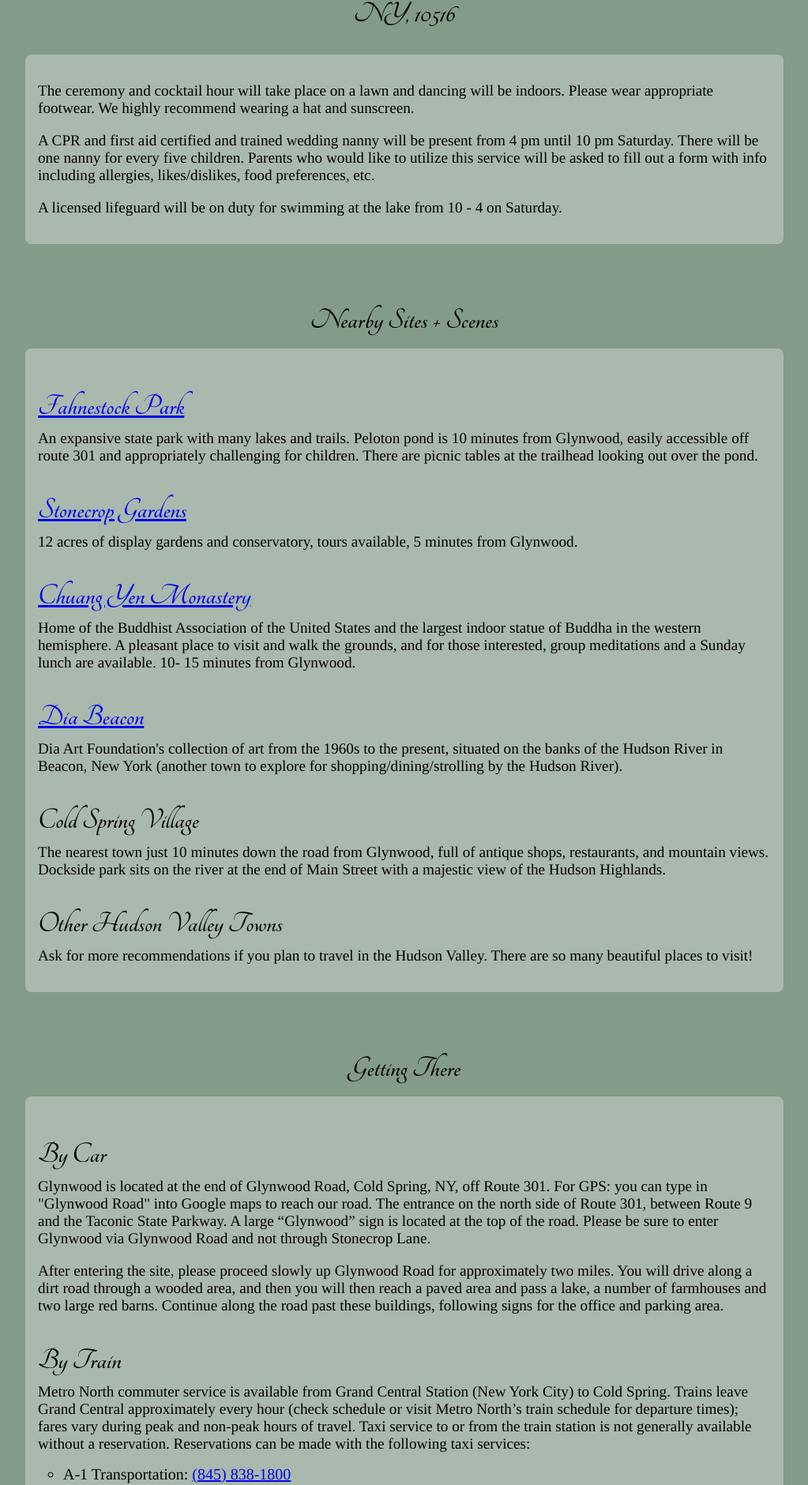
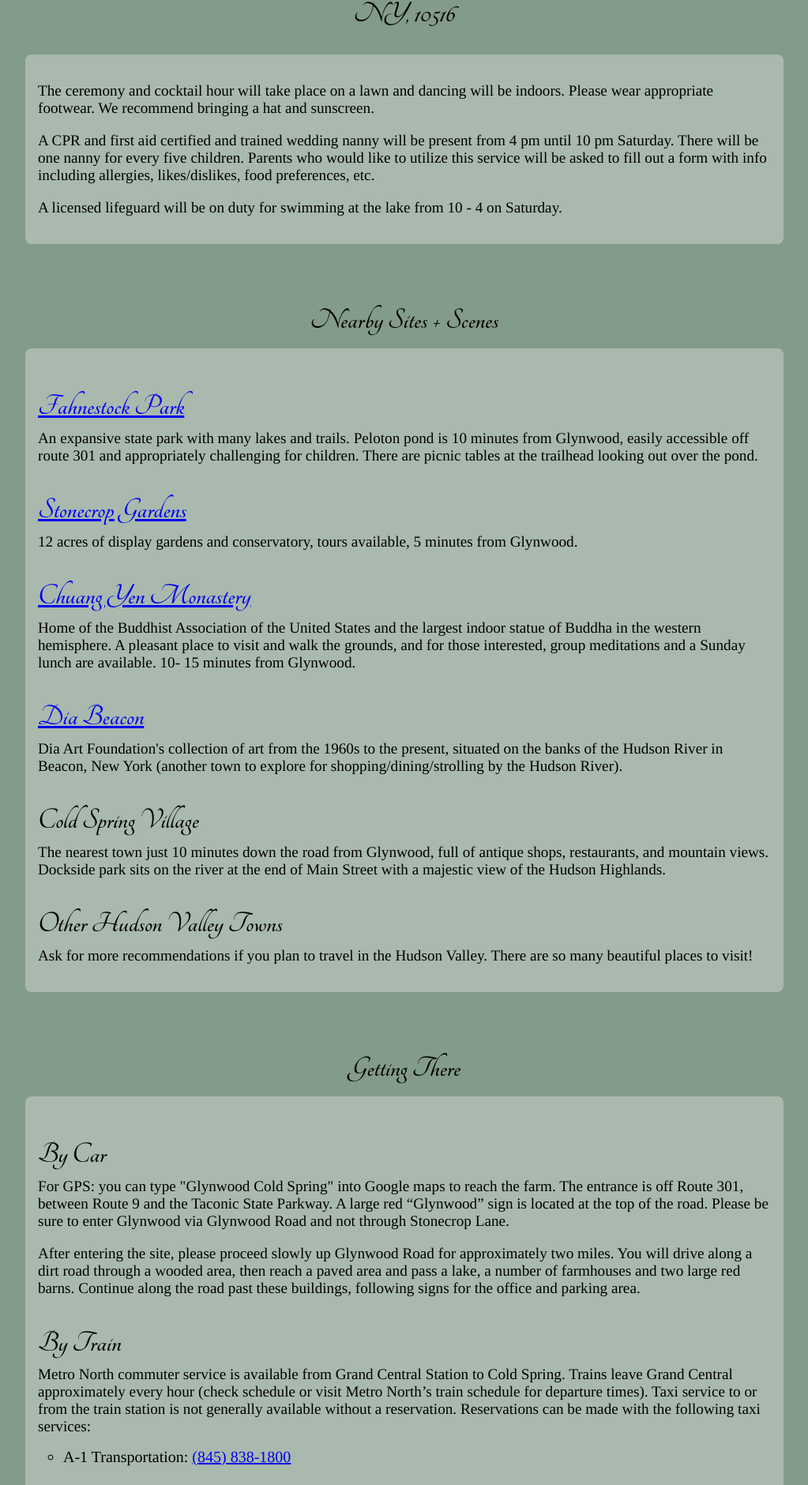
Before and after one commit to andrewjadams/aj-and-marina.com, a plain HTML site: page location.html in a window 1280 px wide. Shown: the part 973-2853 px from the top of the page at 79% size, without its empty margins (128-1151 px from the left). Drawn offline with Linux system fonts and the light colour scheme.

Commit message:
Update location.html

```diff
--- a/location.html
+++ b/location.html
@@ -59,7 +59,7 @@
       </h2>
 
       <section>
-          <p>The ceremony and cocktail hour will take place on a lawn and dancing will be indoors. Please wear appropriate footwear. We highly recommend wearing a hat and sunscreen.
+          <p>The ceremony and cocktail hour will take place on a lawn and dancing will be indoors. Please wear appropriate footwear. We recommend bringing a hat and sunscreen.
         </p>
         <p>A CPR and first aid certified and trained wedding nanny will be present from 4 pm until 10 pm Saturday. There will be one nanny for every five children. Parents who would like to utilize this service will be asked to fill out a form with info including allergies, likes/dislikes, food preferences, etc.
         </p>
@@ -108,15 +108,15 @@
 
         <p>
         <h4>By Car</h4>
-        Glynwood is located at the end of Glynwood Road, Cold Spring, NY, off Route 301. For GPS: you can type in "Glynwood Road" into Google maps to reach our road. The entrance on the north side of Route 301, between Route 9 and the Taconic State Parkway. A large “Glynwood” sign is located at the top of the road. Please be sure to enter Glynwood via Glynwood Road and not through Stonecrop Lane.
+        For GPS: you can type "Glynwood Cold Spring" into Google maps to reach the farm. The entrance is off Route 301, between Route 9 and the Taconic State Parkway. A large red “Glynwood” sign is located at the top of the road. Please be sure to enter Glynwood via Glynwood Road and not through Stonecrop Lane.
         </p>
 
-        <p>After entering the site, please proceed slowly up Glynwood Road for approximately two miles. You will drive along a dirt road through a wooded area, and then you will then reach a paved area and pass a lake, a number of farmhouses and two large red barns. Continue along the road past these buildings, following signs for the office and parking area.
+        <p>After entering the site, please proceed slowly up Glynwood Road for approximately two miles. You will drive along a dirt road through a wooded area, then reach a paved area and pass a lake, a number of farmhouses and two large red barns. Continue along the road past these buildings, following signs for the office and parking area.
         </p>
 
         <p>
           <h4>By Train</h4>
-          Metro North commuter service is available from Grand Central Station (New York City) to Cold Spring. Trains leave Grand Central approximately every hour (check schedule or visit Metro North’s train schedule for departure times); fares vary during peak and non-peak hours of travel.
+          Metro North commuter service is available from Grand Central Station to Cold Spring. Trains leave Grand Central approximately every hour (check schedule or visit Metro North’s train schedule for departure times).
           Taxi service to or from the train station is not generally available without a reservation. Reservations can be made with the following taxi services:
           <br>
           <ul>
```
